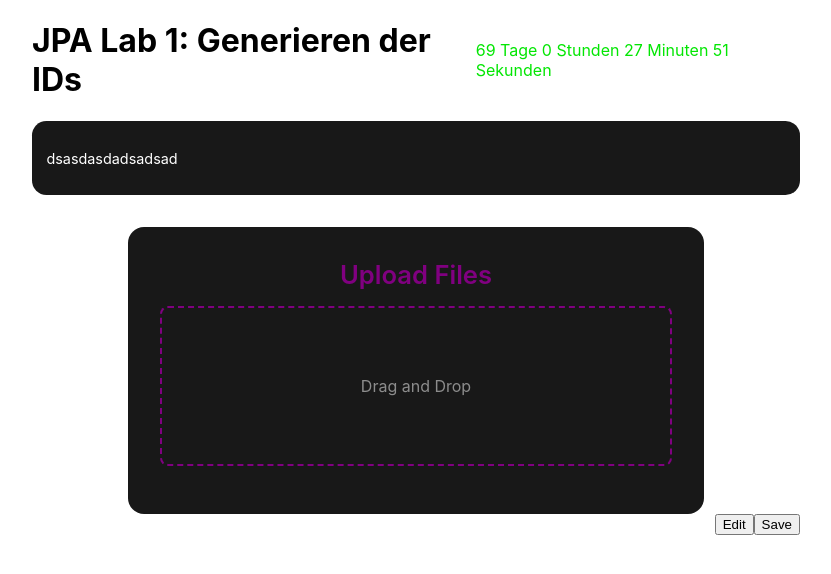
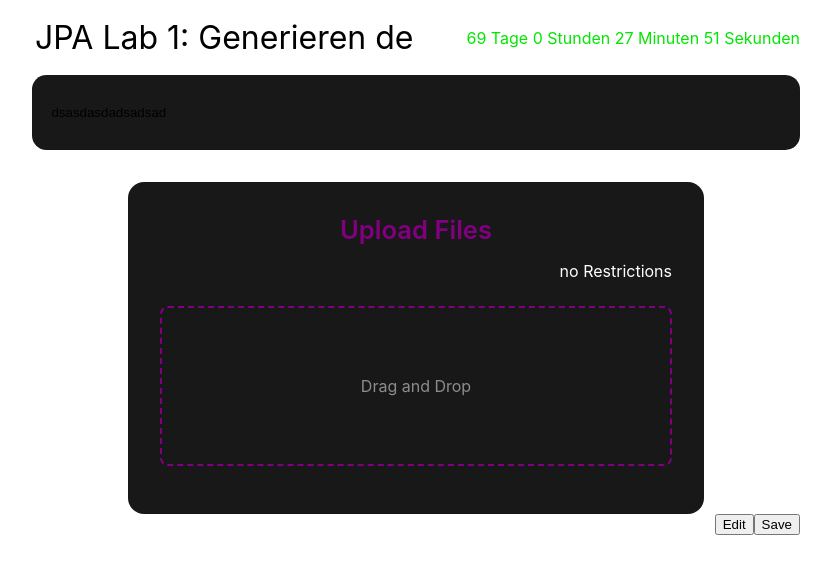
Before and after one commit to Elias-Traunbauer/school_collab, a Next.js app: page /assignment_edit in a window 1280 px wide. Shown: the top 574 px of the page, without its empty margins (224-1055 px from the left). Built offline with nearby package versions, Linux system fonts and the light colour scheme.

Commit message:
fixed inputs and extentions style

```diff
--- a/components/file_upload.js
+++ b/components/file_upload.js
@@ -91,6 +91,7 @@ const File_Upload =  ({handleFilesUpdated,handleAcceptedFiles,title,edittmode =
                 <div className={styles.wrapper}>
                     <div className={styles.headerContainer}>
                         <header>{title?title:"File Upload"}</header>
+                        <div className={styles.extentionWrapper}>
                             {
                                 edittmode ?
                                 (<>
@@ -108,8 +109,10 @@ const File_Upload =  ({handleFilesUpdated,handleAcceptedFiles,title,edittmode =
                                     </div>
                                 </>)
                                 :
-                            (<p className={styles.fileExtention}>{acceptedFilextentions.join(',')}</p>)
+                                (<p className={styles.fileExtention}>{acceptedFilextentions.length == 0?"no Restrictions":acceptedFilextentions.join(',')}</p>)
                             }
+                        </div>
+
                     </div>
 
 
--- a/pages/assignment_edit.js
+++ b/pages/assignment_edit.js
@@ -158,14 +158,8 @@ export default function AssignmentEdit({assignmentId}){
         <div className={styles.editcontainer}>
             <div className={styles.editheadContainer}>
                 <div className={styles.edithead}>
-                    {
-                        !edditMode ?
-                        (<h1>{assignment.title}</h1>)
-                        :
-                        (<input defaultValue={assignment.title} id='titleInput'></input>)
-                    }
-
-                    <Countdown date={assignment.deadline}></Countdown>
+                    <input className={`${edditMode?styles.edditOn:styles.edditOff}`} defaultValue={assignment.title} id='titleInput'></input>
+                <Countdown date={assignment.deadline}></Countdown>
                 </div>
             </div>
 
@@ -173,16 +167,7 @@ export default function AssignmentEdit({assignmentId}){
 
             <div className={styles.descriptioncontainer}>
                 <div className={styles.description}>
-
-                    {
-                        edditMode ?
-                        (
-                            <input defaultValue={assignment.description} id='descriptionInput'></input>
-                        ) :
-                        (
-                            <p>{assignment.description}</p>
-                        )
-                    }
+                    <input className={`${edditMode?styles.descriptionOn:styles.descriptionOff}`} defaultValue={assignment.description} id='descriptionInput'></input>
                     {
                         instrictionFiles.length>0 ?
                         (
--- a/styles/assignment.module.css
+++ b/styles/assignment.module.css
@@ -54,10 +54,6 @@
   padding: .3em;
   margin-top: .8em;
   margin-bottom: .8em;
-  background-color: #E9F0FF;;
-  color: black;
-  border: .5px solid rgb(0, 0, 0,0.5);
-  border-radius: .5em;
   outline: none;
 }
 
@@ -109,7 +105,6 @@
 }
 
 .edithead input {
-  width:25vw;
   font-size: 2em;
   margin-top: .5em;
   margin-bottom: .5em;
@@ -139,11 +134,11 @@
   flex-direction: column;
 }
 
-.fileExtention{
-  color: #ffffff;
-  text-align: center;
-  opacity: .5;
-  margin: 0;
+.extentionWrapper{
+  display: flex;
+  justify-content: right;
+  width: 100%;
+  height: 2.8em;
 }
 
 .wrapper header{
@@ -555,3 +550,37 @@
 .bumper{
   height: 1em;
 }
+
+.edditOff{
+  width: 50%;
+  overflow:visible;
+  border: 1px solid transparent;
+  display: inline;
+  font-family: inherit;
+  font-size: inherit;
+  background-color: transparent;
+  outline: 0;
+}
+.edditOn{
+  width: 50%;
+  overflow:visible;
+  border: 1px solid #404040;
+  display: inline;
+  font-family: inherit;
+  font-size: inherit;
+  background-color: rgb(29, 29, 29);
+  outline: 0;
+  border-radius: .3em;
+}
+
+.descriptionOn{
+  width: fit-content;
+  border: 1px solid #404040;
+  background-color: rgb(29, 29, 29);
+  border-radius: .3em;
+}
+.descriptionOff{
+  width: fit-content;
+  border: 1px solid transparent;
+  background-color: transparent;
+}
```
Lines whose indentation alone changed are shown as unchanged.
